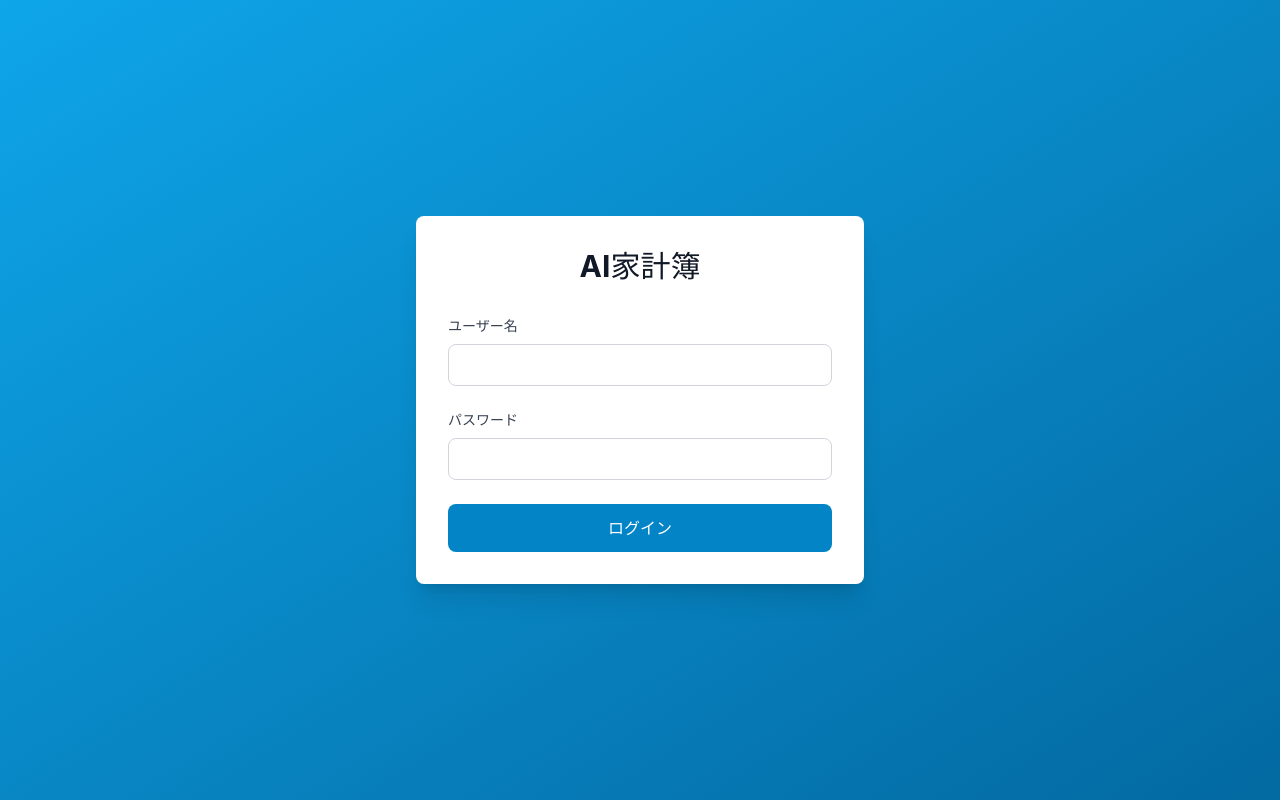
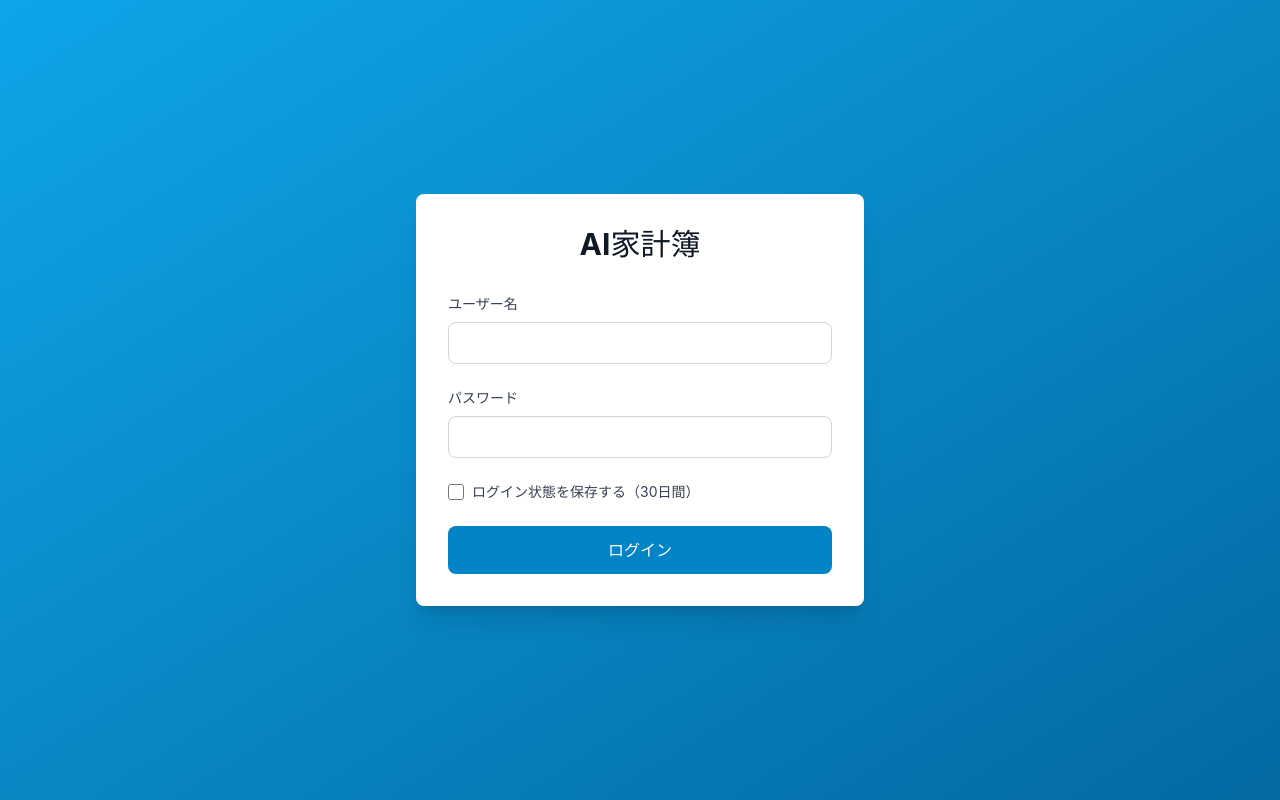
Before and after one commit to ponpaku/ai-kakeibo-2, a React (Vite) app in the folder frontend/: page /login in a window 1280 px wide. Built offline with nearby package versions, Linux system fonts and the light colour scheme.

Commit message:
fix: ログイン保持時間調整|ログイン保存機能追加

```diff
--- a/frontend/src/pages/LoginPage.tsx
+++ b/frontend/src/pages/LoginPage.tsx
@@ -4,6 +4,7 @@ import { authAPI } from '@/services/api';
 export default function LoginPage() {
   const [username, setUsername] = useState('');
   const [password, setPassword] = useState('');
+  const [rememberMe, setRememberMe] = useState(false);
   const [error, setError] = useState('');
   const [loading, setLoading] = useState(false);
 
@@ -18,10 +19,11 @@ export default function LoginPage() {
     console.log('='.repeat(60));
     console.log(`🔐 [${timestamp}] LOGIN ATTEMPT STARTED`);
     console.log(`   Username: ${username}`);
+    console.log(`   Remember Me: ${rememberMe}`);
     console.log('='.repeat(60));
 
     try {
-      const response = await authAPI.login(username, password);
+      const response = await authAPI.login(username, password, rememberMe);
 
       console.log('📥 LOGIN RESPONSE RECEIVED:');
       console.log('   Full response:', response);
@@ -117,6 +119,19 @@ export default function LoginPage() {
             />
           </div>
 
+          <div className="flex items-center">
+            <input
+              id="rememberMe"
+              type="checkbox"
+              checked={rememberMe}
+              onChange={(e) => setRememberMe(e.target.checked)}
+              className="h-4 w-4 text-primary-600 focus:ring-primary-500 border-gray-300 rounded"
+            />
+            <label htmlFor="rememberMe" className="ml-2 block text-sm text-gray-700">
+              ログイン状態を保存する（30日間）
+            </label>
+          </div>
+
           {error && (
             <div className="p-3 bg-red-100 border border-red-400 text-red-700 rounded-lg text-sm">
               {error}
--- a/frontend/src/services/api.ts
+++ b/frontend/src/services/api.ts
@@ -55,11 +55,11 @@ api.interceptors.response.use(
 
 // 認証API
 export const authAPI = {
-  login: async (username: string, password: string): Promise<LoginResponse> => {
+  login: async (username: string, password: string, rememberMe: boolean = false): Promise<LoginResponse> => {
     const formData = new FormData();
     formData.append('username', username);
     formData.append('password', password);
-    const response = await api.post<LoginResponse>('/auth/login', formData, {
+    const response = await api.post<LoginResponse>(`/auth/login?remember_me=${rememberMe}`, formData, {
       headers: { 'Content-Type': 'multipart/form-data' },
     });
     return response.data;
```
Also changed, not shown: 2 other files (tests, documents, lock files or other folders).
